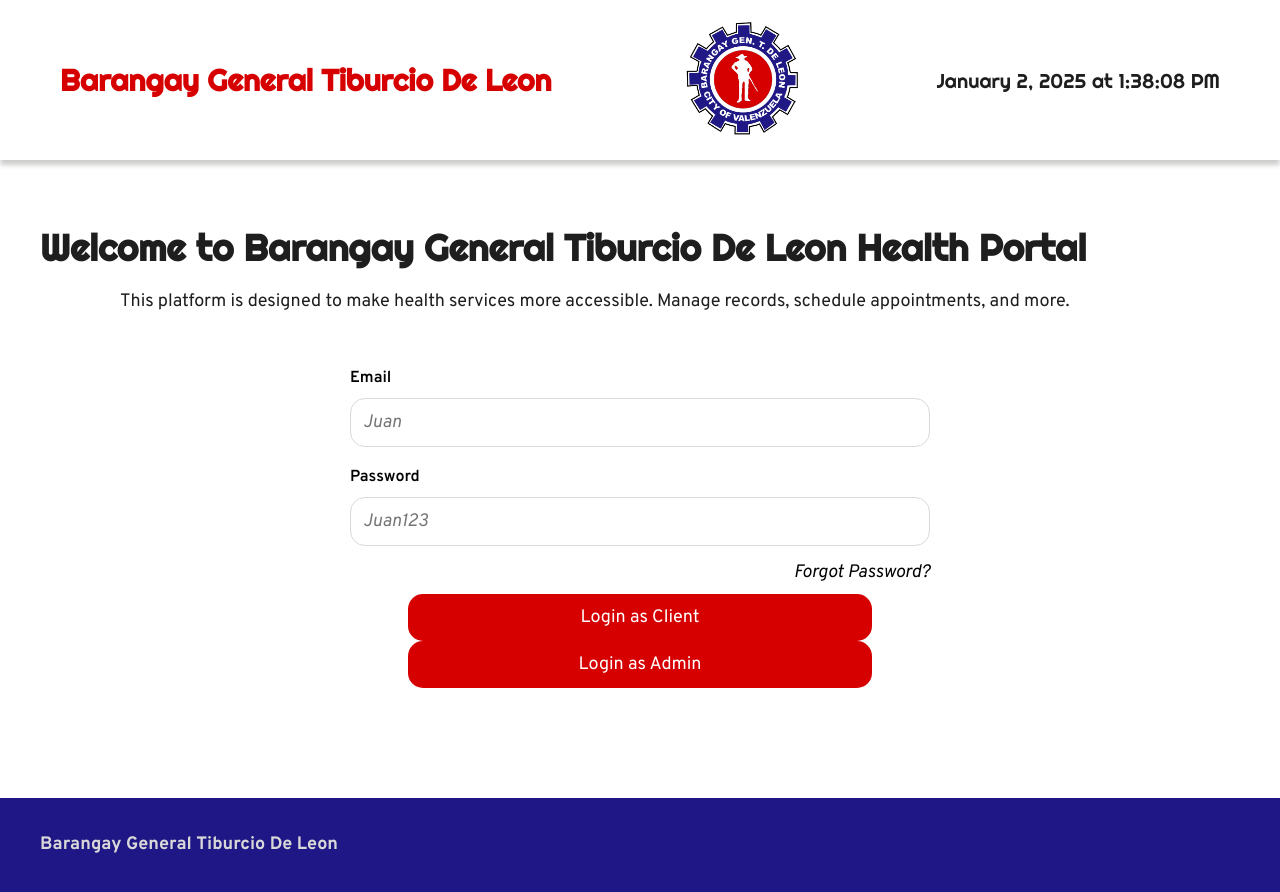
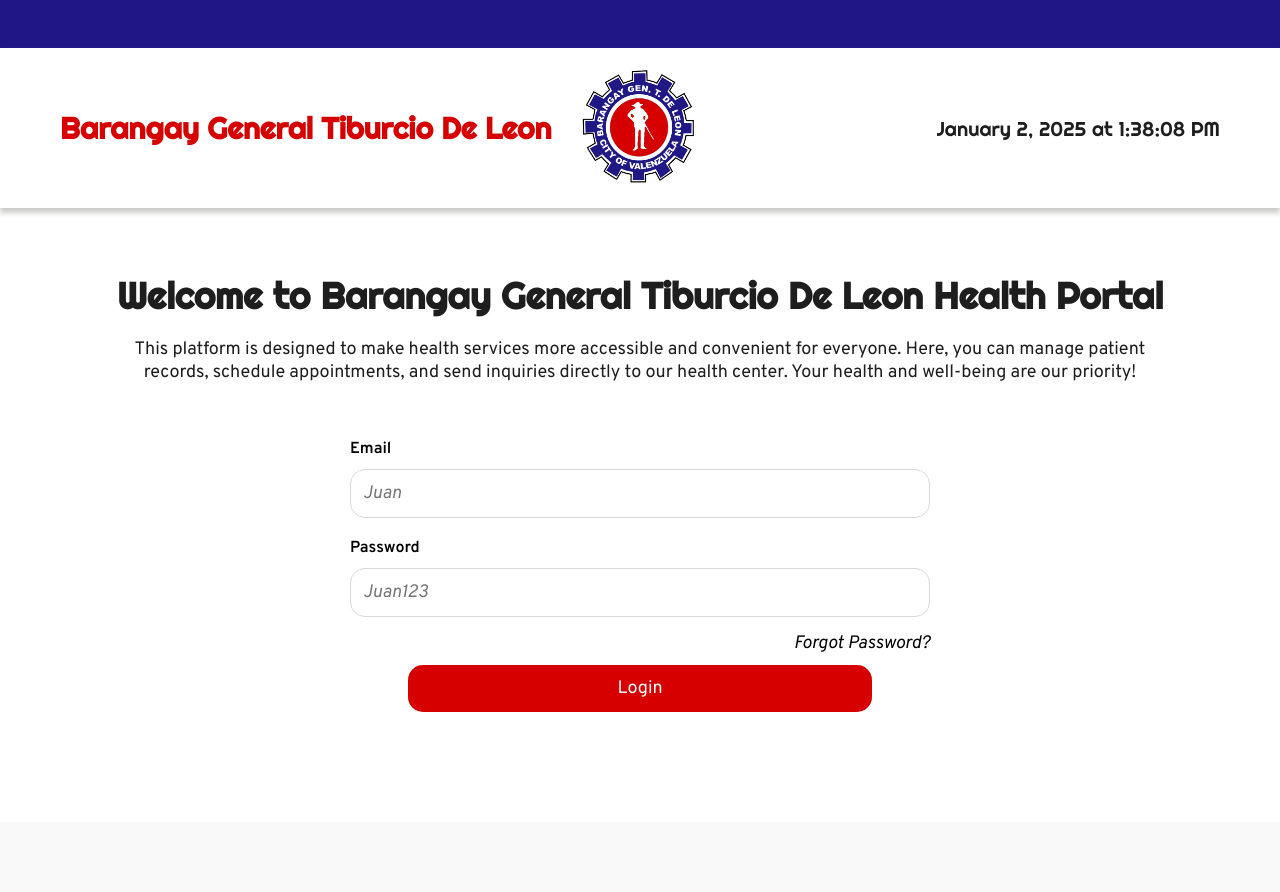
Before and after one commit to Gothboi26/SeniorWEb, a React (Create React App) app in the folder companion/: page / in a window 1280 px wide. Shown: the top 892 px of the page. After the commit the page ends 822 px from the top, so only its background shows below. Built offline with nearby package versions, Linux system fonts and the light colour scheme.

Commit message:
I updated a file.
I updated a file.

```diff
--- a/companion/src/App.js
+++ b/companion/src/App.js
@@ -4,15 +4,15 @@ import Navbar from "./Navbar";
 import { Login } from "./AuthComponents";
 import AdminDashboard from "./AdminDashboard";
 import ClientDashboard from "./ClientDashboard";
+import logo from "./logo.png"; // For login page
+import fb from "./fb.png"; // For fb logo
+import email from "./email.png"; // For email logo
 import Emergency from "./Emergency";
 import Chat from "./Chat";
 import SeniorCare from "./SeniorCare";
 import Profile from "./Profile";
+import "./App.css";
 import SeniorList from "./SeniorList";
-import logo from "./logo.png"; // For login page
-import fb from "./fb.png"; // Facebook logo
-import email from "./email.png"; // Email logo
-import "./App.css";
 
 function App() {
   const [role, setRole] = useState(null);
@@ -24,34 +24,33 @@ function App() {
   useEffect(() => {
     const interval = setInterval(() => {
       const now = new Date();
-      setDateTime(
-        new Intl.DateTimeFormat("en-US", {
+      const formattedDate = new Intl.DateTimeFormat("en-US", {
         month: "long",
         day: "numeric",
         year: "numeric",
         hour: "numeric",
         minute: "numeric",
         second: "numeric",
-        }).format(now)
-      );
+      }).format(now);
+      setDateTime(formattedDate);
     }, 1000);
 
     return () => clearInterval(interval);
   }, []);
 
-  // Check role in localStorage on page load
   useEffect(() => {
     const storedRole = localStorage.getItem("role");
     if (storedRole) {
       setRole(storedRole);
-      navigate(storedRole === "admin" ? "/admin-dashboard" : "/client-dashboard");
+    } else if (location.pathname === "/") {
+      setRole(null);
     }
-  }, [navigate]);
+  }, [location]);
 
-  const handleLogin = (userRole) => {
-    localStorage.setItem("role", userRole);
-    setRole(userRole);
-    navigate(userRole === "admin" ? "/admin-dashboard" : "/client-dashboard");
+  const handleLogin = (role) => {
+    localStorage.setItem("role", role);
+    setRole(role);
+    navigate("/calendar");
   };
 
   const handleLogout = () => {
@@ -60,84 +59,107 @@ function App() {
     navigate("/");
   };
 
-  const showFooter = role === "client" || location.pathname === "/";
-
   return (
     <div className="App">
-      {/* Navbar only visible after login */}
-      {role && <Navbar handleLogout={handleLogout} />}
-
       <Routes>
-        {/* Role-based dashboards */}
-        <Route path="/admin-dashboard" element={role === "admin" ? <AdminDashboard /> : null} />
-        <Route path="/client-dashboard" element={role === "client" ? <ClientDashboard /> : null} />
-
-        {/* Additional routes */}
         <Route path="/profile" element={<Profile role={role} />} />
         <Route path="/senior-list" element={<SeniorList />} />
         <Route path="/senior-care" element={<SeniorCare role={role} />} />
         <Route path="/emergency" element={<Emergency role={role} />} />
         <Route path="/chat" element={<Chat role={role} />} />
+      </Routes>
 
-        {/* Default login page */}
-        <Route
-          path="/"
-          element={
-            !role ? (
+      {!location.pathname.includes("/profile") &&
+        !location.pathname.includes("/senior-list") &&
+        !location.pathname.includes("/senior-care") &&
+        !location.pathname.includes("/emergency") &&
+        !location.pathname.includes("/chat") && (
+          <>
+            {role === "client" && (
+              <Navbar handleLogout={handleLogout} role={role} />
+            )}
+            {role && <header className="App-header"></header>}
+            <main className="App-content">
+              {!role ? (
                 <div className="login-page">
+                  <div className="header"></div>
                   <div className="logo-container">
                     <h1>Barangay General Tiburcio De Leon</h1>
+                    <div className="app-logo-container">
                       <img src={logo} alt="Logo" className="app-logo" />
+                    </div>
                     <div className="date-time-container">{dateTime}</div>
                   </div>
+
                   <div className="login-container">
                     <h1>Welcome to Barangay General Tiburcio De Leon Health Portal</h1>
                     <p className="description">
-                    This platform is designed to make health services more accessible. Manage
-                    records, schedule appointments, and more.
+                      This platform is designed to make health services more
+                      accessible and convenient for everyone. Here, you can
+                      manage patient records, schedule appointments, and send
+                      inquiries directly to our health center. Your health and
+                      well-being are our priority!
                     </p>
                     <div className="form-container">
                       <label htmlFor="username">Email</label>
-                    <input type="text" id="username" placeholder="Juan" />
+                      <input
+                        type="text"
+                        id="username"
+                        placeholder="Juan"
+                      />
                       <label htmlFor="password">Password</label>
-                    <input type="password" id="password" placeholder="Juan123" />
+                      <input
+                        type="password"
+                        id="password"
+                        placeholder="Juan123"
+                      />
                       <p className="forgot-password">Forgot Password?</p>
-                    <button onClick={() => handleLogin("client")}>Login as Client</button>
-                    <button onClick={() => handleLogin("admin")}>Login as Admin</button>
+                      <button onClick={() => handleLogin("client")}>
+                        Login
+                      </button>
+
                     </div>
                   </div>
                 </div>
-            ) : null
-          }
-        />
-      </Routes>
-
-      {/* Footer visible for login and client */}
-      {showFooter && (
+              ) : (
+                <>
+                  {role === "admin" && <AdminDashboard />}
+                  {role === "client" && <ClientDashboard />}
+                </>
+              )}
+            </main>
+              {role === "client" && (
                 <footer className="App-footer">
                   <div className="footer-section">
                     <h1>Barangay General Tiburcio De Leon</h1>
                     <div className="footer-content">
+                      <div className="footer-text1">
                         <p>
-                For inquiries: <br />
+                          For any inquiries, please contact us. <br />
                           Email: gentdeleonbarangay@gmail.com <br />
-                Contact: 091234567890
+                          Contact Number: 091234567890
                         </p>
+                      </div>
+                      <div className="footer-icons-and-links">
                         <div className="footer-icons">
                           <a href="https://facebook.com" target="_blank" rel="noopener noreferrer">
-                  <img src={fb} alt="Facebook-Logo" />
+                            <img src={fb} alt="Facebook-Logo" className="icon fb-logo" />
                           </a>
                           <a href="mailto:gentdeleonbarangay@gmail.com">
-                  <img src={email} alt="Email-Logo" />
+                            <img src={email} alt="Email-Logo" className="icon email-logo" />
                           </a>
                         </div>
+                        <div className="vertical-line"></div>
                         <div className="footer-links">
-                <a href="/terms">Terms of Service</a>
-                <a href="/privacy">Privacy Policy</a>
+                          <a href="/terms" className="footer-link">TERMS OF SERVICE</a>
+                          <a href="/privacy" className="footer-link">PRIVACY POLICY</a>
+                        </div>
                       </div>
                     </div>
                   </div>
                 </footer>
+              )}
+          </>
         )}
     </div>
   );
```
Lines whose indentation alone changed are shown as unchanged.
